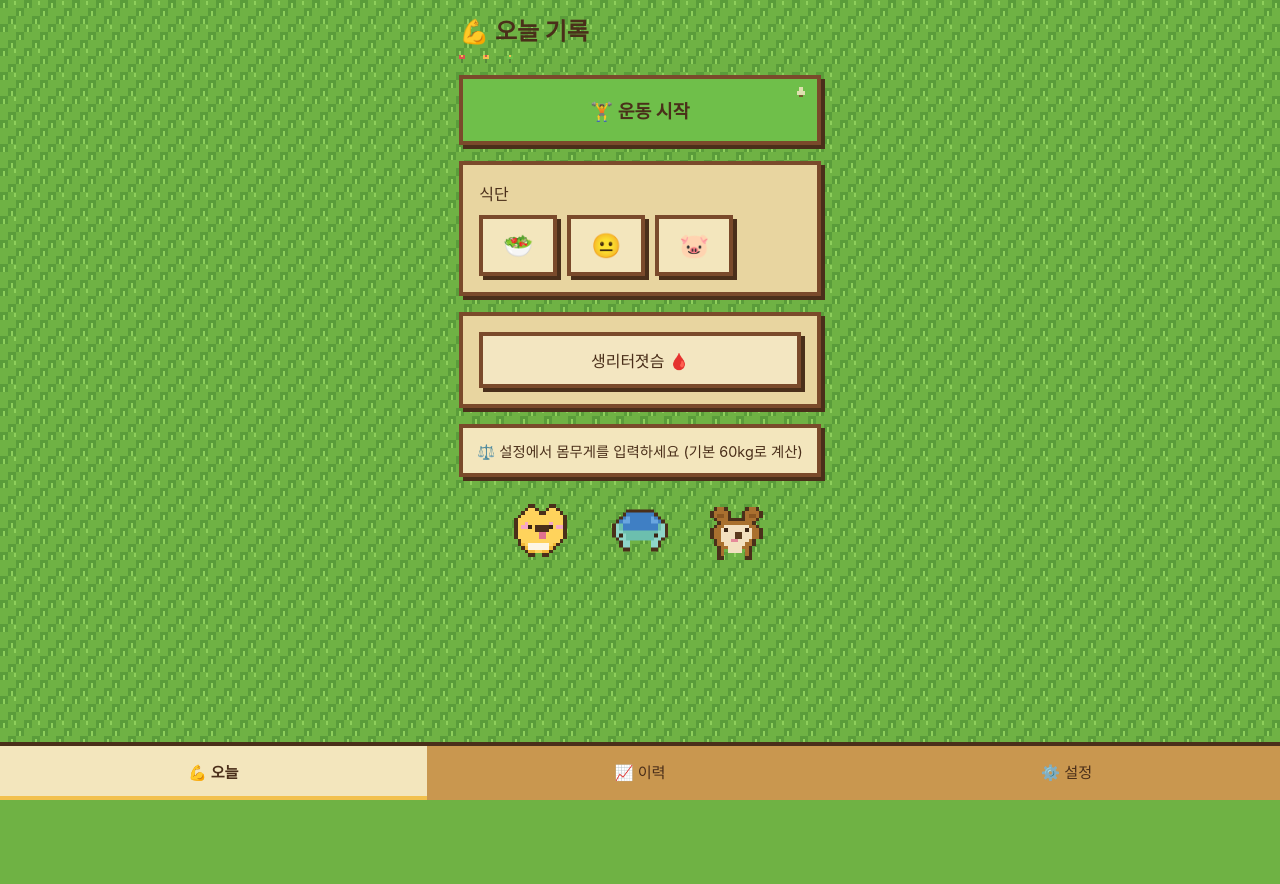
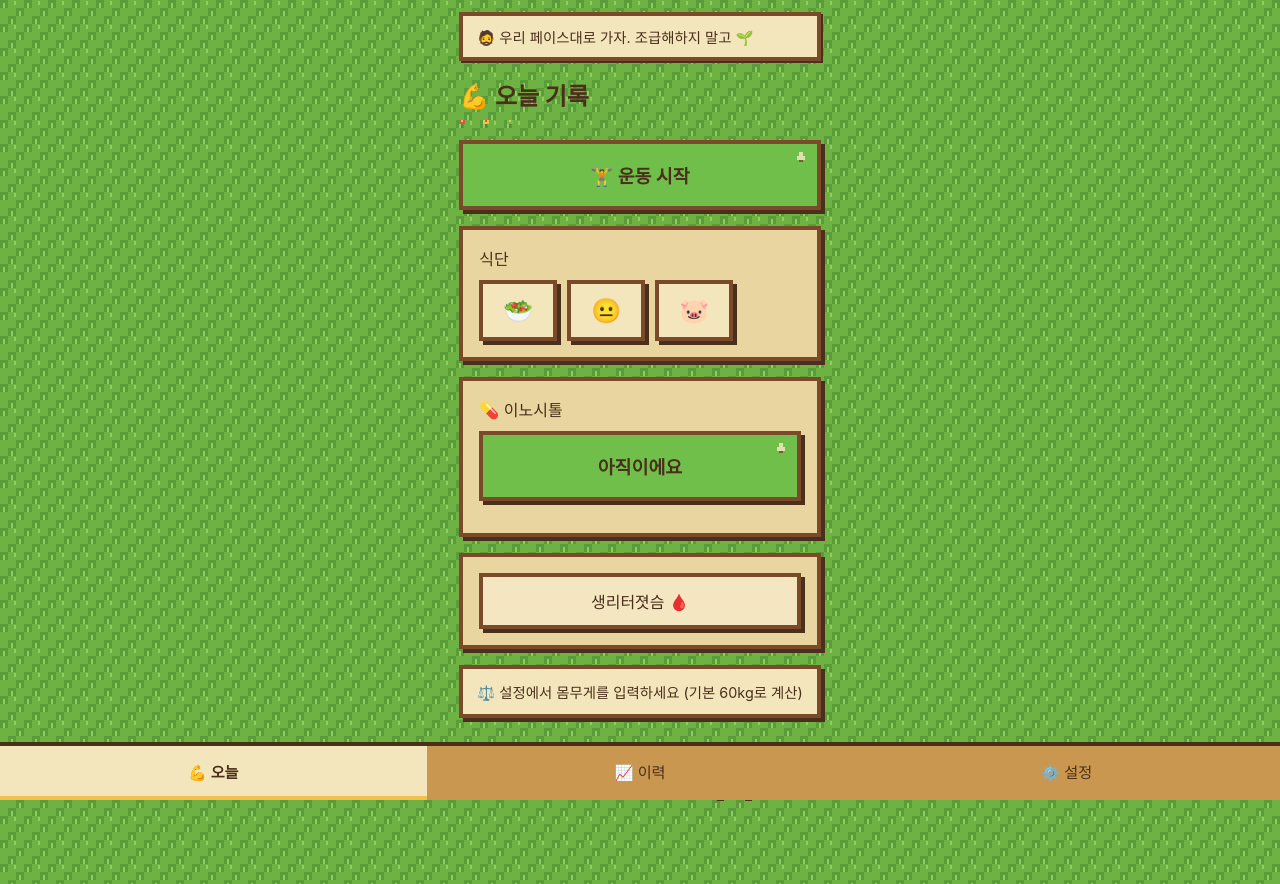
Before and after one commit to kimsuji-dev/fitlog, a React (Vite) app: page / in a window 1280 px wide. Before the commit the page ends 800 px from the top, so only its background shows below. Built offline with nearby package versions, Linux system fonts and the light colour scheme; a small style sheet from the web is missing.

Commit message:
feat: 이노시톨 체크 + 남편 잔소리 한 줄

```diff
--- a/src/App.jsx
+++ b/src/App.jsx
@@ -3,6 +3,7 @@ import Today from './Today'
 import History from './History'
 import Settings from './Settings'
 import Critters from './Critters'
+import NagLine from './NagLine'
 
 const TABS = [
   { id: 'today', label: '💪 오늘' },
@@ -15,6 +16,8 @@ export default function App() {
 
   return (
     <div className="app-shell">
+      <NagLine trigger={tab} />
+
       <div style={{ display: tab === 'today' ? undefined : 'none' }}><Today /></div>
       <div style={{ display: tab === 'history' ? undefined : 'none' }}><History active={tab === 'history'} /></div>
       <div style={{ display: tab === 'settings' ? undefined : 'none' }}><Settings active={tab === 'settings'} /></div>
--- /dev/null
+++ b/src/NagLine.jsx
@@ -0,0 +1,50 @@
+import { useState, useEffect, useRef } from 'react'
+
+const LINES = [
+  '물 한 잔 마셨어? 오늘도 잘 챙기자 💧',
+  '이노시톨 챙겨 먹었어? 내가 물어볼 거야 😉',
+  '오늘 20분만 걸어볼까? 같이 나가자 🚶',
+  '근력운동은 꾸준함이 답이래. 오늘도 화이팅 💪',
+  '단 거 땡길 땐 견과류 어때? 같이 먹자 🥜',
+  '잠 푹 자는 것도 관리야. 오늘은 일찍 자자 😴',
+  '계단 한 번 더 올라가기, 오늘의 미션 🪜',
+  '밥 천천히 먹기! 내가 옆에서 지켜본다 🍚',
+  '오늘 몸무게 쟀어? 숫자보다 흐름이 중요해 ⚖️',
+  '스트레스 받으면 나한테 말해. 같이 걷자 🌿',
+  '아침 거르지 말기! 챙겨줄게 🍳',
+  '우리 페이스대로 가자. 조급해하지 말고 🌱',
+  '오늘도 잘하고 있어. 진짜로 💖',
+  '산책 후 커피 한 잔? 같이 가자 ☕',
+  '이노시톨이랑 물, 세트로 기억하기 💊💧',
+  '몸이 힘든 날은 쉬는 것도 관리야 🛌',
+  '야식 대신 따뜻한 차 어때? 🍵',
+  '우리 둘 다 건강해야 셋이 되지 🕊️',
+  '무리하지 마. 오늘 컨디션이 제일 중요해 🍀',
+  '같이 장 보러 갈까? 좋은 거 많이 사자 🥬',
+]
+
+function pickLine(prev) {
+  if (LINES.length <= 1) return LINES[0]
+  let next
+  do {
+    next = LINES[Math.floor(Math.random() * LINES.length)]
+  } while (next === prev)
+  return next
+}
+
+export default function NagLine({ trigger }) {
+  const [line, setLine] = useState(null)
+  const prevRef = useRef(null)
+
+  useEffect(() => {
+    const next = pickLine(prevRef.current)
+    prevRef.current = next
+    setLine(next)
+  }, [trigger])
+
+  if (!line) return null
+
+  return (
+    <div className="nag-line">🧔 {line}</div>
+  )
+}
--- a/src/Today.jsx
+++ b/src/Today.jsx
@@ -3,6 +3,7 @@ import { BUILTIN } from './exercises'
 import {
   getProfile, addWeight, listWeights, saveSession, getSession, listSessions,
   setDiet, getDiet, startPeriod, endPeriod, isInPeriod, addCustomExercise, listCustomExercises,
+  setInositol, getInositol,
 } from './db'
 import { calories, volume, stars as calcStars, recentAvgVolume } from './calc'
 import { buildEvent } from './calendarEvent'
@@ -36,6 +37,7 @@ export default function Today() {
 
   const [diet, setDietState] = useState(null)
   const [inPeriod, setInPeriod] = useState(false)
+  const [inositol, setInositolState] = useState(false)
 
   const [weightAvailable, setWeightAvailable] = useState(true)
   const [saveState, setSaveState] = useState('idle') // idle | saving | saved | calendar_fail
@@ -61,6 +63,7 @@ export default function Today() {
       const d = await getDiet(today)
       if (d) setDietState(d)
       setInPeriod(await isInPeriod(today))
+      setInositolState(await getInositol(today))
 
       const weights = await listWeights()
       setWeightAvailable(weights.length > 0)
@@ -104,6 +107,12 @@ export default function Today() {
     setDietState(rating)
   }
 
+  async function handleInositolToggle() {
+    const next = !inositol
+    await setInositol(today, next)
+    setInositolState(next)
+  }
+
   async function handlePeriodToggle() {
     if (inPeriod) await endPeriod(today)
     else await startPeriod(today)
@@ -118,7 +127,7 @@ export default function Today() {
     const sessions = await listSessions()
     const avgVolume = recentAvgVolume(sessions, today)
     const st = calcStars({ volume: volume(session), avgVolume, kcal, inPeriod })
-    const event = buildEvent({ session, stars: st, kcal, diet, inPeriod })
+    const event = buildEvent({ session, stars: st, kcal, diet, inPeriod, inositol: await getInositol(today) })
     try {
       const newEventId = await upsertEvent(event, session.eventId || null)
       await saveSession({ ...session, eventId: newEventId })
@@ -250,6 +259,13 @@ export default function Today() {
       </div>
 
       <div className="card">
+        <div>💊 이노시톨</div>
+        <button className="big-btn" onClick={handleInositolToggle}>
+          {inositol ? '오늘 먹었어요 ✅' : '아직이에요'}
+        </button>
+      </div>
+
+      <div className="card">
         <button onClick={handlePeriodToggle}>
           {inPeriod ? '생리 끝! ✅' : '생리터졋슴 🩸'}
         </button>
--- a/src/calendarEvent.js
+++ b/src/calendarEvent.js
@@ -10,10 +10,11 @@ function entryLine(e) {
   return `- ${e.name} ${e.sets.length}세트 ×${reps} ${kgStr}`
 }
 
-export function buildEvent({ session, stars, kcal, diet, inPeriod }) {
+export function buildEvent({ session, stars, kcal, diet, inPeriod, inositol }) {
   const starStr = '★'.repeat(stars) + '☆'.repeat(5 - stars)
   let summary = `💪 운동 ${starStr} (~${kcal}kcal)`
   if (diet) summary += ` ${DIET_EMOJI[diet]}`
+  if (inositol) summary += ' 💊'
   if (inPeriod) summary += ' 🩸'
 
   const lines = session.entries.map(entryLine)
--- a/src/db.js
+++ b/src/db.js
@@ -1,13 +1,18 @@
 import { openDB } from 'idb'
 
-const dbp = openDB('fitlog', 1, {
-  upgrade(d) {
+const dbp = openDB('fitlog', 2, {
+  upgrade(d, oldVersion) {
+    if (oldVersion < 1) {
       d.createObjectStore('profile')
       d.createObjectStore('weights', { keyPath: 'date' })
       d.createObjectStore('sessions', { keyPath: 'date' })
       d.createObjectStore('diet')
       d.createObjectStore('periods', { keyPath: 'start' })
       d.createObjectStore('customExercises', { keyPath: 'name' })
+    }
+    if (oldVersion < 2) {
+      d.createObjectStore('inositol')
+    }
   },
 })
 
@@ -37,6 +42,9 @@ export const isInPeriod = async date =>
 export const addCustomExercise = async e => (await dbp).put('customExercises', e)
 export const listCustomExercises = async () => (await dbp).getAll('customExercises')
 
+export const setInositol = async (date, taken) => (await dbp).put('inositol', taken, date)
+export const getInositol = async date => Boolean(await (await dbp).get('inositol', date))
+
 export const exportAll = async () => {
   const d = await dbp
   return {
@@ -46,5 +54,6 @@ export const exportAll = async () => {
     diet: await Promise.all((await d.getAllKeys('diet')).map(async k => ({ date: k, rating: await d.get('diet', k) }))),
     periods: await d.getAll('periods'),
     customExercises: await d.getAll('customExercises'),
+    inositol: await Promise.all((await d.getAllKeys('inositol')).map(async k => ({ date: k, taken: await d.get('inositol', k) }))),
   }
 }
--- a/src/index.css
+++ b/src/index.css
@@ -287,6 +287,16 @@ input:focus, textarea:focus, select:focus {
   gap: 6px;
 }
 
+.nag-line {
+  background: var(--tertiary-color);
+  border: var(--pixel-border);
+  border-radius: var(--border-radius);
+  box-shadow: var(--pixel-shadow-sm);
+  padding: 10px 14px;
+  margin-bottom: 16px;
+  font-size: 0.9rem;
+}
+
 .toggle-btn {
   display: flex;
   justify-content: space-between;
```
Also changed, not shown: 1 other file (tests, documents, lock files or other folders). Lines whose indentation alone changed are shown as unchanged.
